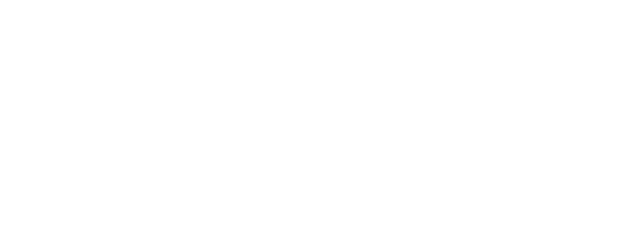
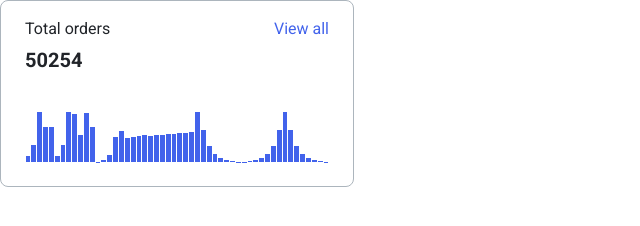
Before and after one commit to js-tasks-ru/htmlcss-20250313_n-belozyorova, a website: page 04-lection2/01-histogram/index.html in a window 1280 px wide. Shown: the whole page, without its empty margins (0-640 px from the left). Drawn offline with Linux system fonts and the light colour scheme.

Commit message:
The solution for the histogram task added

```diff
--- a/04-lection2/01-histogram/histogram.css
+++ b/04-lection2/01-histogram/histogram.css
@@ -0,0 +1,54 @@
+.histogram {
+  width: 100%;
+  padding: 16px 24px 24px;
+  display: flex;
+  flex-direction: column;
+  justify-content: space-between;
+  background-color: var(--white);
+  border: 1px solid var(--grey-3);
+  border-radius: 8px;
+  color: var(--black);
+  font-family: Inter;
+  font-weight: 400;
+  font-size: 16px;
+  line-height: 24px;
+  letter-spacing: 0%;
+}
+
+.histogram__header {
+  flex: 100%;
+  display: flex;
+  flex-wrap: wrap;
+  justify-content: space-between;
+}
+
+.histogram__title {
+  margin: 0;
+}
+
+.histogram__link {
+  color: var(--blue-1);
+  text-decoration: none;
+}
+
+.histogram__number {
+  flex: 100%;
+  margin: 6px 0 0;
+  font-size: 20px;
+  line-height: 26px;
+}
+
+.histogram__columns {
+  width: 100%;
+  height: 50px;
+  margin-top: 39px;
+  display: flex;
+  flex-direction: row;
+  align-items: flex-end;
+}
+
+.histogram__column {
+  margin: 0 0.5px;
+  flex-grow: 1;
+  background-color: var(--blue-1);
+}
--- a/04-lection2/01-histogram/index.html
+++ b/04-lection2/01-histogram/index.html
@@ -6,6 +6,68 @@
         <link rel="stylesheet" href="./histogram.css">
     </head>
     <body>
-
+      <div style="width: 304px">
+        <div class="histogram">
+          <div class="histogram__header">
+            <p class="histogram__title">Total orders</p>
+            <a class="histogram__link" href="#">View all</a>
+            <h4 class="histogram__number">50254</h4>
+          </div>
+          <div class="histogram__columns">
+            <div class="histogram__column" style="height: 12%;"></div>
+            <div class="histogram__column" style="height: 35%;"></div>
+            <div class="histogram__column" style="height: 100%;"></div>
+            <div class="histogram__column" style="height: 71%;"></div>
+            <div class="histogram__column" style="height: 71%;"></div>
+            <div class="histogram__column" style="height: 12%;"></div>
+            <div class="histogram__column" style="height: 35%;"></div>
+            <div class="histogram__column" style="height: 100%;"></div>
+            <div class="histogram__column" style="height: 97%;"></div>
+            <div class="histogram__column" style="height: 55%;"></div>
+            <div class="histogram__column" style="height: 98%;"></div>
+            <div class="histogram__column" style="height: 70%;"></div>
+            <div class="histogram__column" style="height: 1%;"></div>
+            <div class="histogram__column" style="height: 5%;"></div>
+            <div class="histogram__column" style="height: 14%;"></div>
+            <div class="histogram__column" style="height: 50%;"></div>
+            <div class="histogram__column" style="height: 62%;"></div>
+            <div class="histogram__column" style="height: 49%;"></div>
+            <div class="histogram__column" style="height: 51%;"></div>
+            <div class="histogram__column" style="height: 53%;"></div>
+            <div class="histogram__column" style="height: 55%;"></div>
+            <div class="histogram__column" style="height: 53%;"></div>
+            <div class="histogram__column" style="height: 54%;"></div>
+            <div class="histogram__column" style="height: 55%;"></div>
+            <div class="histogram__column" style="height: 56%;"></div>
+            <div class="histogram__column" style="height: 57%;"></div>
+            <div class="histogram__column" style="height: 58%;"></div>
+            <div class="histogram__column" style="height: 59%;"></div>
+            <div class="histogram__column" style="height: 60%;"></div>
+            <div class="histogram__column" style="height: 100%;"></div>
+            <div class="histogram__column" style="height: 64%;"></div>
+            <div class="histogram__column" style="height: 32%;"></div>
+            <div class="histogram__column" style="height: 16%;"></div>
+            <div class="histogram__column" style="height: 8%;"></div>
+            <div class="histogram__column" style="height: 4%;"></div>
+            <div class="histogram__column" style="height: 2%;"></div>
+            <div class="histogram__column" style="height: 1%;"></div>
+            <div class="histogram__column" style="height: 1%;"></div>
+            <div class="histogram__column" style="height: 2%;"></div>
+            <div class="histogram__column" style="height: 4%;"></div>
+            <div class="histogram__column" style="height: 8%;"></div>
+            <div class="histogram__column" style="height: 16%;"></div>
+            <div class="histogram__column" style="height: 32%;"></div>
+            <div class="histogram__column" style="height: 64%;"></div>
+            <div class="histogram__column" style="height: 100%;"></div>
+            <div class="histogram__column" style="height: 64%;"></div>
+            <div class="histogram__column" style="height: 32%;"></div>
+            <div class="histogram__column" style="height: 16%;"></div>
+            <div class="histogram__column" style="height: 8%;"></div>
+            <div class="histogram__column" style="height: 4%;"></div>
+            <div class="histogram__column" style="height: 2%;"></div>
+            <div class="histogram__column" style="height: 1%;"></div>
+          </div>
+        </div>
+      </div>
     </body>
 </html>
```
